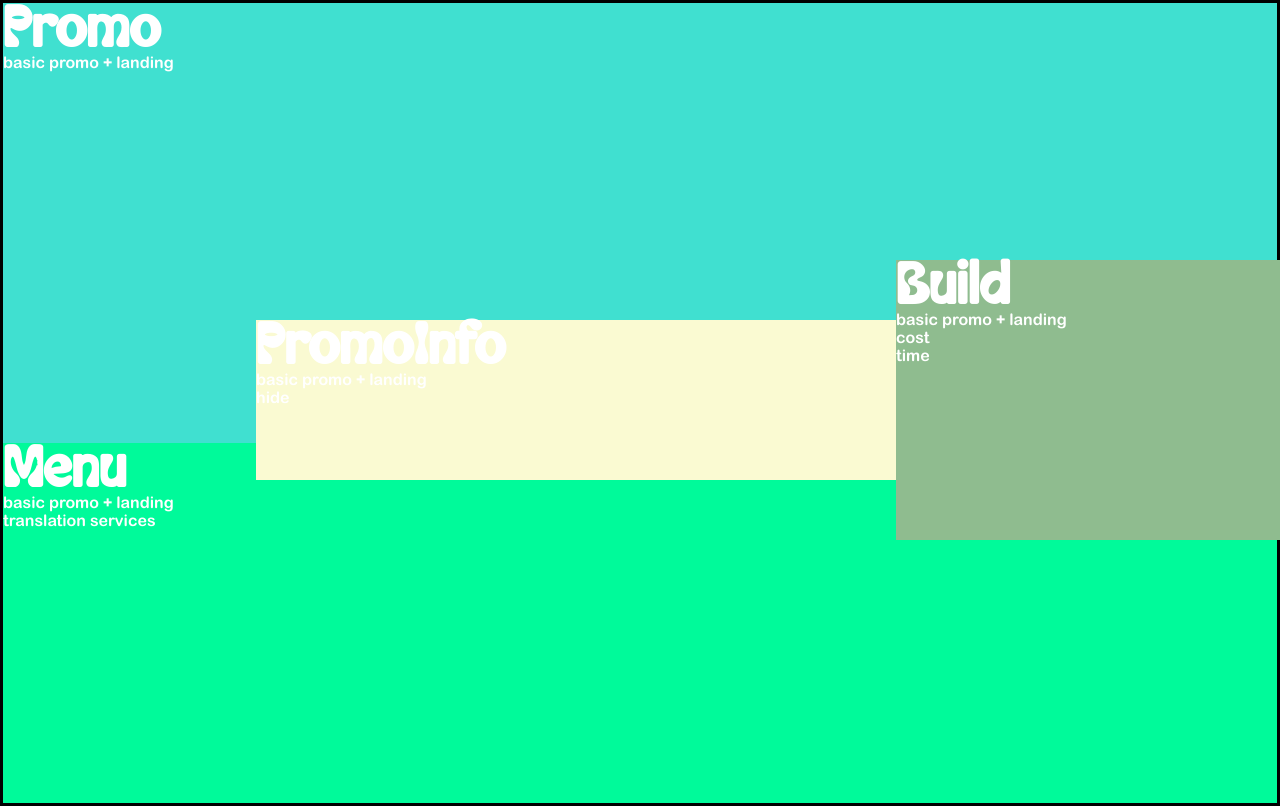
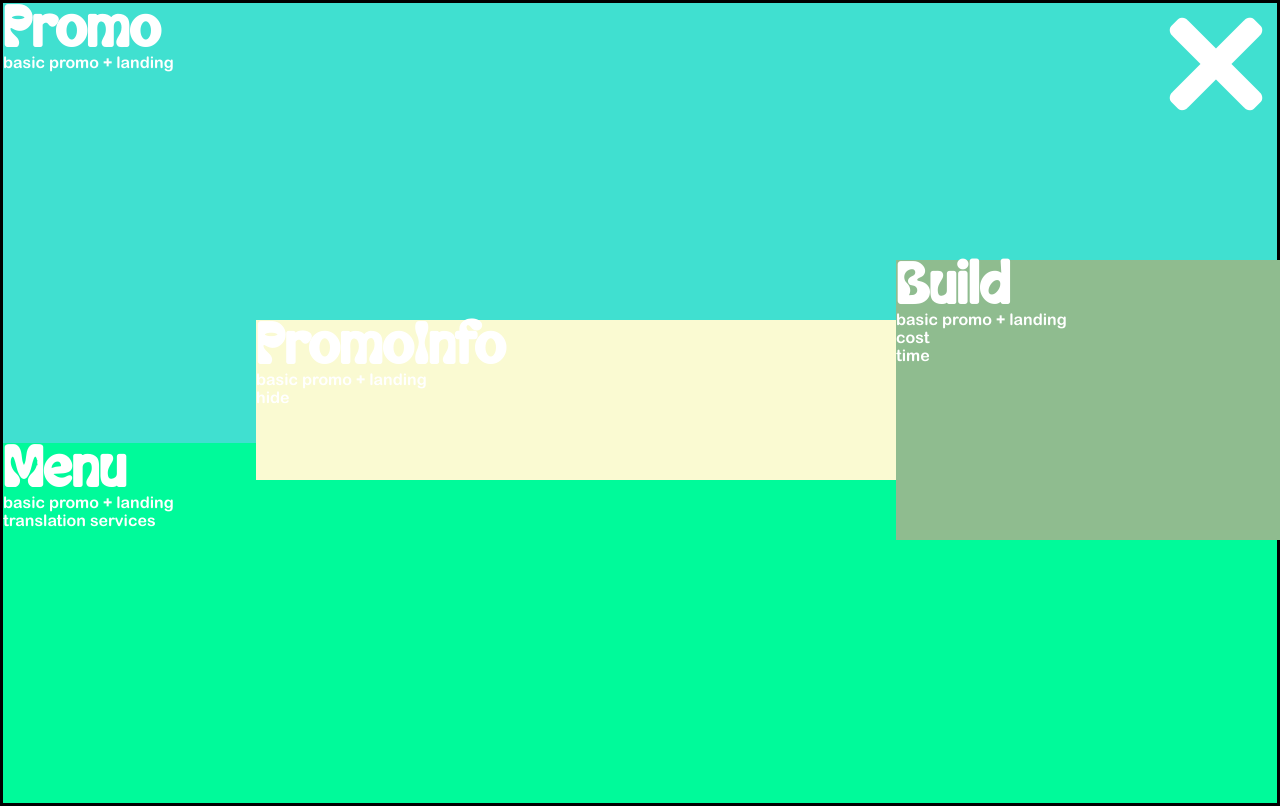
Before and after one commit to RoxanneTabuena/ub_webstudios, a React (Create React App) app: page /book in a window 1280 px wide. Built offline with nearby package versions, Linux system fonts and the light colour scheme.

Commit message:
add close button

```diff
--- a/src/components/book/Book.js
+++ b/src/components/book/Book.js
@@ -1,14 +1,17 @@
 import { useState, useEffect } from 'react'
+import { useNavigate } from 'react-router-dom'
 import { Menu } from './Menu'
 import { Promo } from './Promo'
 import { BuildContainer } from './BuildContainer'
 import {PromoInfoContainer} from './PromoInfoContainer'
 import { menu_info } from './book.content'
+import closeIcon from '../../assets/img/Close_Icon.png'
 import style from './book.module.css'
 
 export const Book = () => {
     const [promo, setPromo] = useState("basic promo + landing")
     const [build, setBuild] = useState(["basic promo + landing"])
+    const navigate = useNavigate()
     const calculateCost = (build) => {
         return "build total"
     }
@@ -26,12 +29,16 @@ export const Book = () => {
             return i !== item
         }))
     }
+    const close = () =>{
+        navigate(-1)
+    }
     // update promo on build change
     useEffect(()=>{
         setPromo(build.at(-1))
     }, [build])
     return (
         <div className={style.book}>
+            <img className={style.icon} src={closeIcon} alt="close Icon" onClick={close}></img>
             <Promo page={promo}/>
             <Menu menu={Object.keys(menu_info)} handleUpdatePromo={handleUpdatePromo}/>
             <BuildContainer build={build} cost={`cost`} time={`time`} handleRemoveBuild={handleRemoveBuild} handleUpdatePromo={handleUpdatePromo}/>
--- a/src/components/book/book.module.css
+++ b/src/components/book/book.module.css
@@ -1,5 +1,14 @@
 .book{
     z-index: 110;
+}
+
+.icon{
+    background-color: transparent;
+    position: absolute;
+    top: 0;
+    right: 0;
+    z-index: 130;
+    width: 10%;
 }
 
 .book h2{
```
